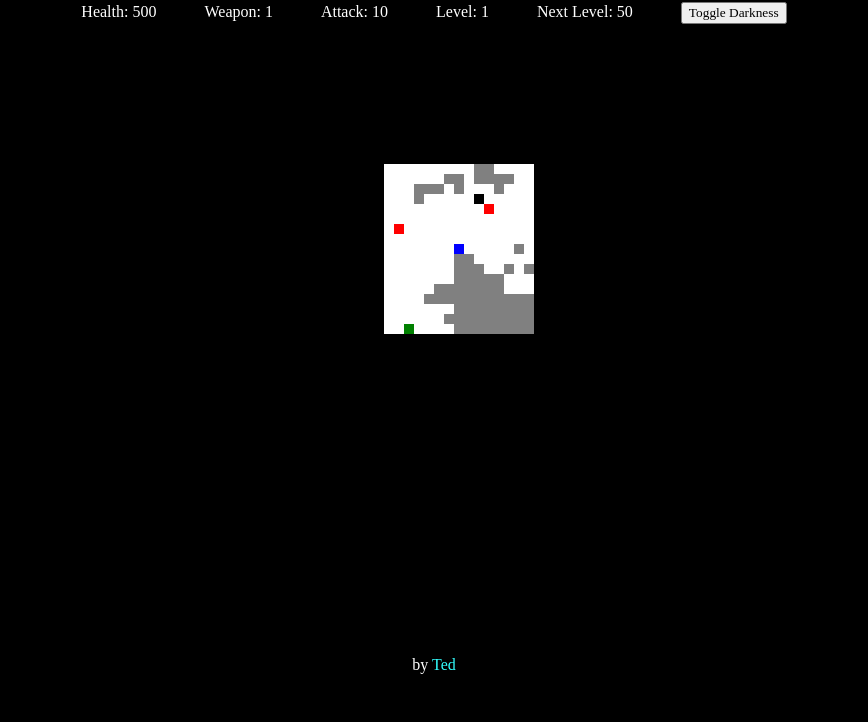
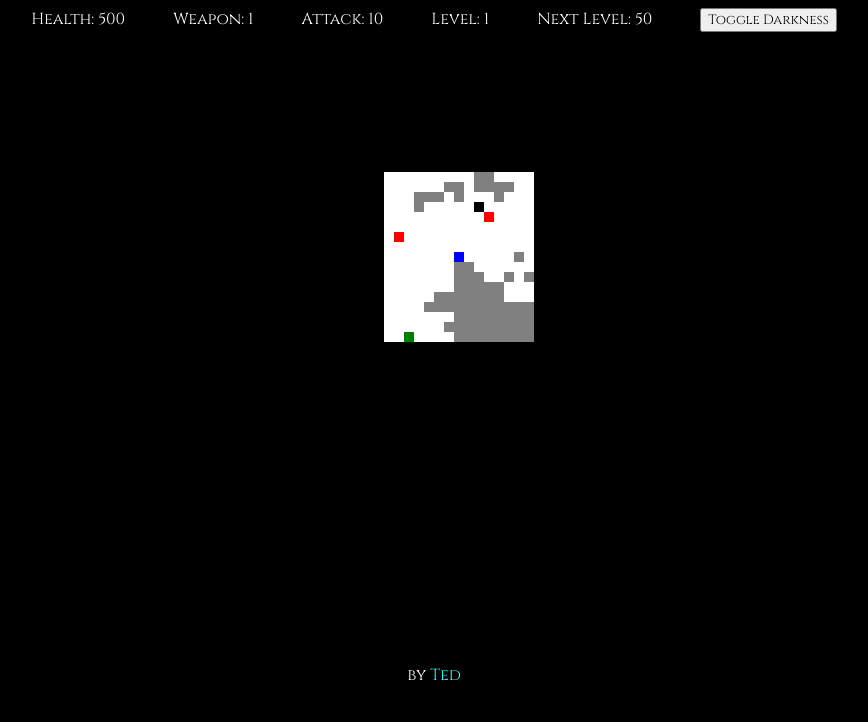
Before and after one commit to shintouki/roguelike-cave-crawler, a plain HTML site: page index.html in a window 1280 px wide. Shown: the part 78-800 px from the top of the page, without its empty margins (206-1074 px from the left). Drawn offline with nearby package versions, Linux system fonts and the light colour scheme.

Commit message:
Add cinzel font to index.html

```diff
--- a/index.html
+++ b/index.html
@@ -3,6 +3,7 @@
   <head>
     <meta charset="UTF-8">
     <title>Roguelike Cave Crawler</title>
+    <link href='https://fonts.googleapis.com/css?family=Cinzel' rel='stylesheet' type='text/css'>
     <link rel="stylesheet" href="css/style.css">
   </head>
   <body>
```
